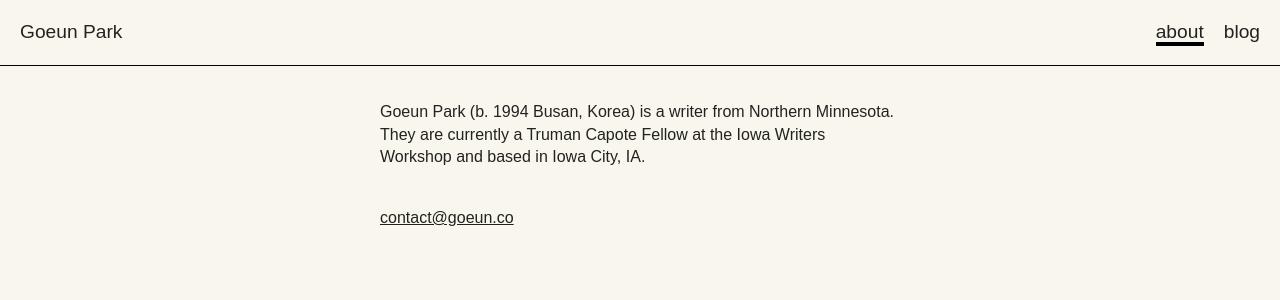
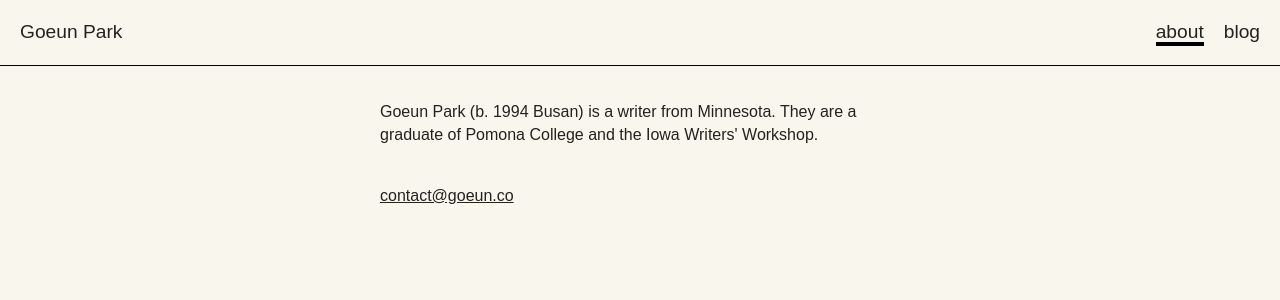
Before and after one commit to goeunpark/personal-site, a Next.js app: page /about in a window 1280 px wide. Shown: the top 300 px of the page. Built offline with nearby package versions, Linux system fonts and the light colour scheme.

Commit message:
Update Bio

```diff
--- a/src/pages/about/index.tsx
+++ b/src/pages/about/index.tsx
@@ -6,9 +6,8 @@ const About: NextPage = () => {
     <Layout>
       <div className="page-content about-page">
         <p>
-          Goeun Park (b. 1994 Busan, Korea) is a writer from Northern Minnesota.
-          They are currently a Truman Capote Fellow at the Iowa Writers Workshop
-          and based in Iowa City, IA.
+          Goeun Park (b. 1994 Busan) is a writer from Minnesota. They are a
+          graduate of Pomona College and the Iowa Writers' Workshop.
         </p>
         <p>
           <br></br>
```
